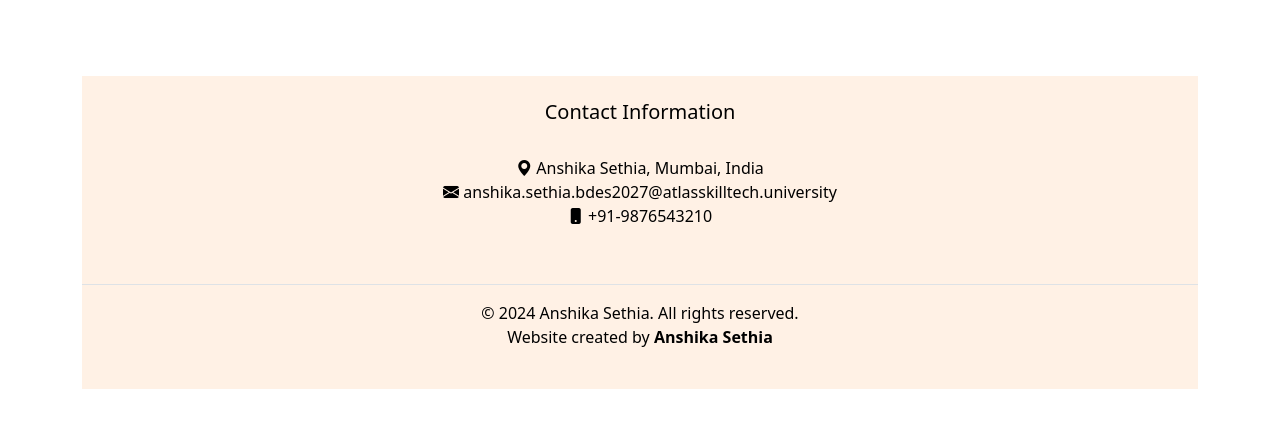
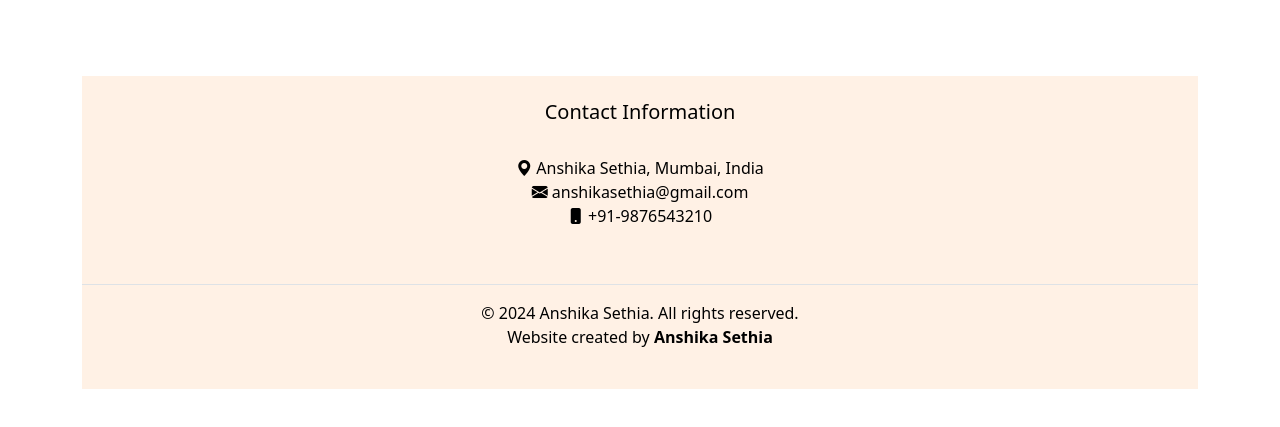
Before and after one commit to AnshSet/My-Portfolio-Website, a plain HTML site: page index.html in a window 1280 px wide. Shown: the part 1821-2248 px from the top of the page. Drawn offline with nearby package versions, Linux system fonts and the light colour scheme.

Commit message:
Add files via upload

```diff
--- a/index.html
+++ b/index.html
@@ -247,7 +247,7 @@
             <br>
             <ul class="list-unstyled">
               <li><i class="bi bi-geo-alt-fill"></i> Anshika Sethia, Mumbai, India</li>
-              <li><i class="bi bi-envelope-fill"></i> anshika.sethia.bdes2027@atlasskilltech.university</li>
+              <li><i class="bi bi-envelope-fill"></i> anshikasethia@gmail.com</li>
               <li><i class="bi bi-phone-fill"></i> +91-9876543210</li>
             </ul>
           </div>
```
